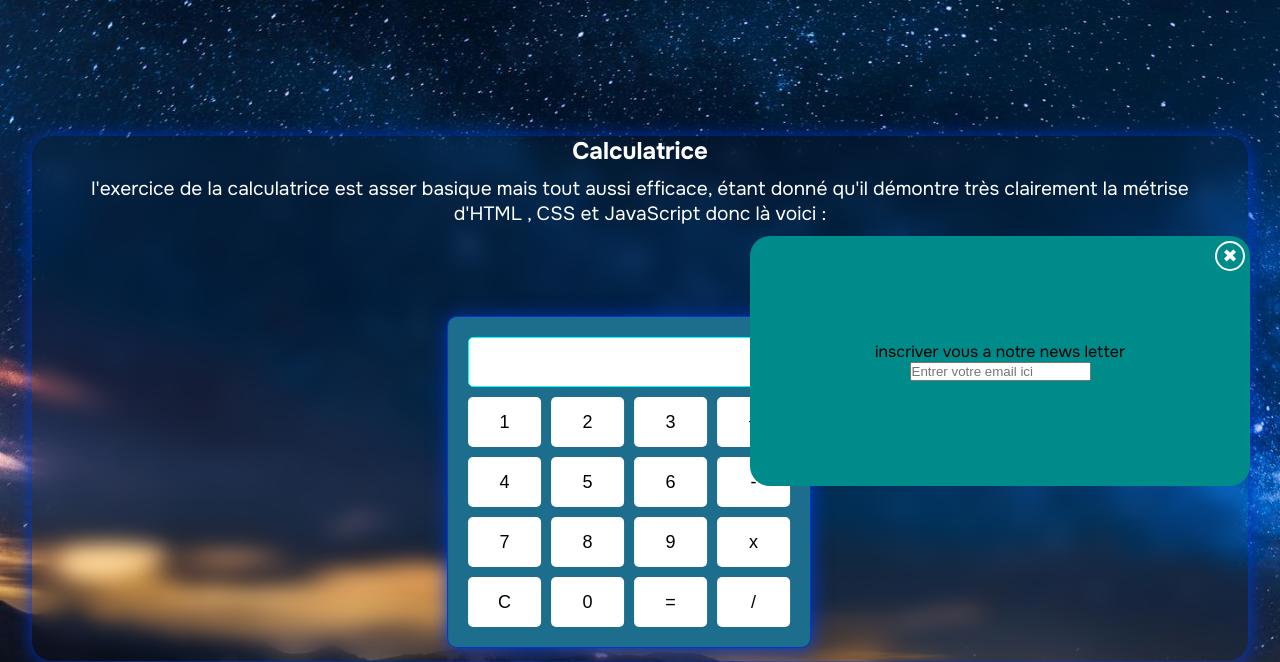
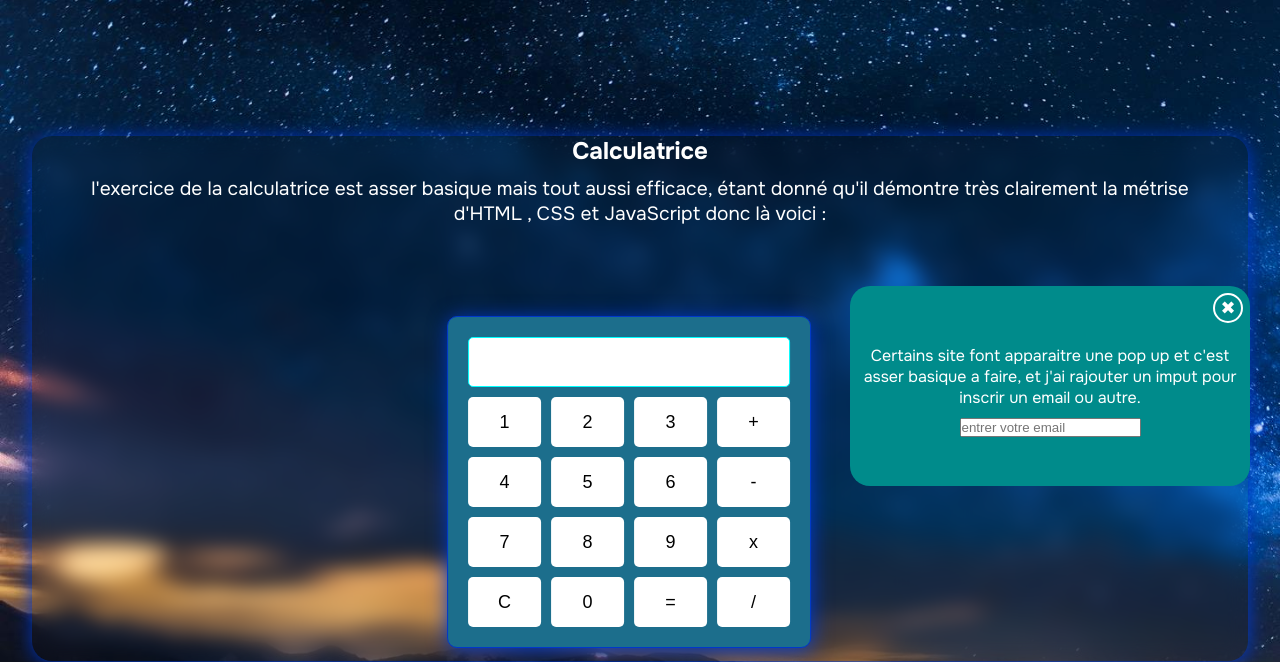
Before and after one commit to Rayane-Merzougui/page-test.github.io, a plain HTML site: page MesAptitudes.html in a window 1280 px wide. Shown: the part 114-776 px from the top of the page. Drawn offline with Linux system fonts and the light colour scheme; a web font is replaced by a local one.

Commit message:
j'ajustais la pop up

```diff
--- a/MesAptitudes.html
+++ b/MesAptitudes.html
@@ -52,8 +52,11 @@
       </div>
     </div>
     <div class="boxpop">
-      <p>inscriver vous a notre news letter</p>
-      <input type="text" id="email" placeholder="Entrer votre email ici" />
+      <p>
+        Certains site font apparaitre une pop up et c'est asser basique a faire,
+        et j'ai rajouter un imput pour inscrir un email ou autre.
+      </p>
+      <input type="text" id="email" placeholder="entrer votre email" />
       <button id="exite">&#10006;</button>
     </div>
     <script src="./index.js"></script>
--- a/style.css
+++ b/style.css
@@ -186,8 +186,8 @@ button:hover {
   padding: 10px 10px;
 }
 .boxpop {
-  height: 250px;
-  width: 500px;
+  height: 200px;
+  width: 400px;
   background-color: darkcyan;
   border-radius: 20px;
   display: flex;
@@ -197,14 +197,19 @@ button:hover {
   position: fixed;
   right: -750px;
   transition: 2s;
-  top: 350px;
+  top: 400px;
+  color: white;
+}
+.boxpop p {
+  padding: 10px;
+  text-align: center;
 }
 #exite {
   height: 30px;
   width: 30px;
   position: absolute;
-  top: 5px;
-  right: 5px;
+  top: 7px;
+  right: 7px;
   border: 2px solid white;
   border-radius: 20px;
   color: white;
```
